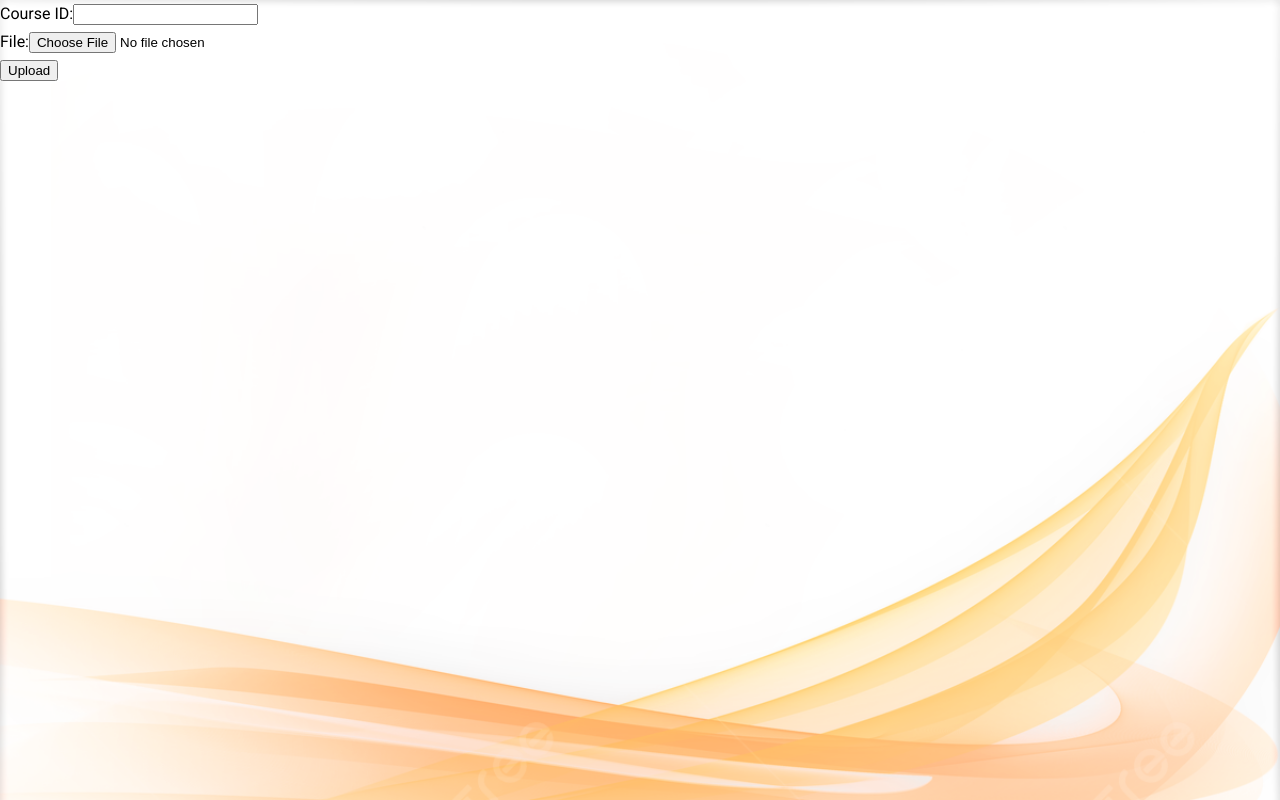
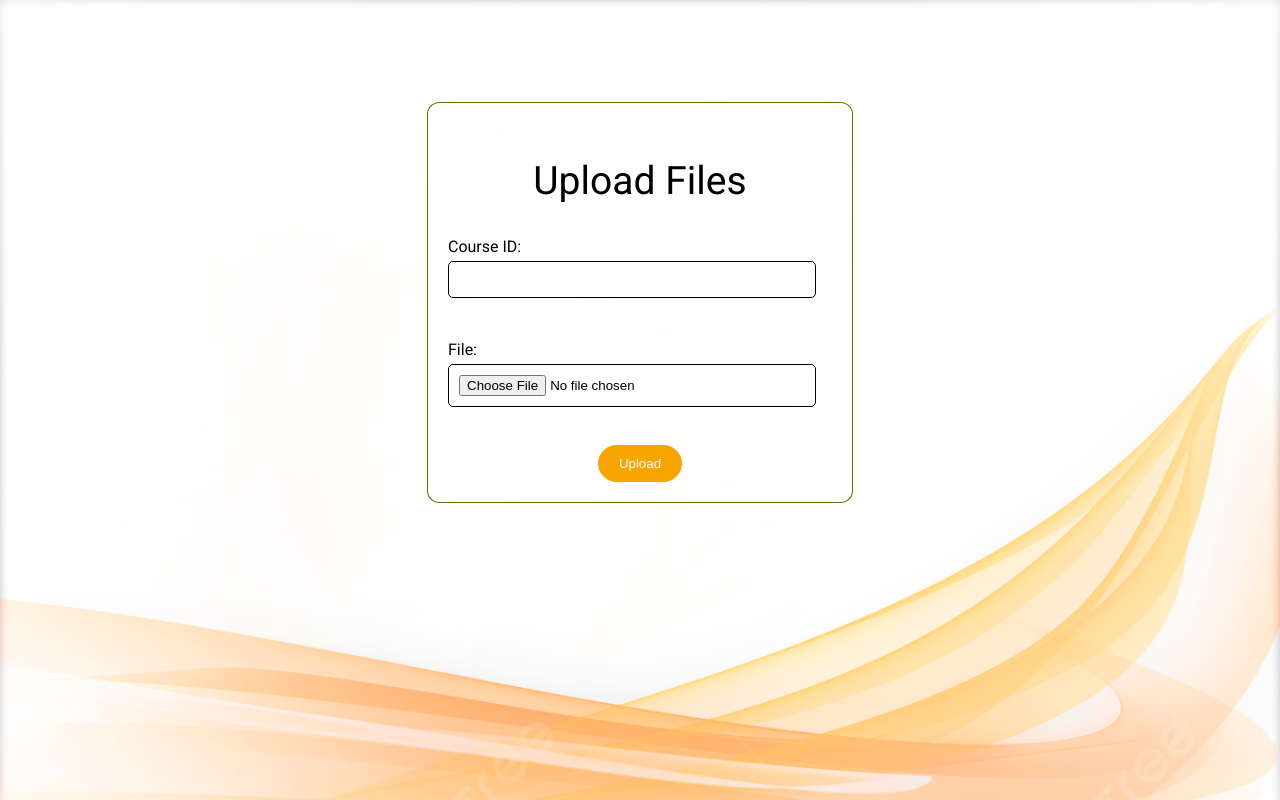
Before and after one commit to rasha-massoud/E-Learning-System, a React (Create React App) app in the folder FrontendClient/frontend-client/: page /upload in a window 1280 px wide. Built offline with nearby package versions, Linux system fonts and the light colour scheme.

Commit message:
Added the styles.css file to the Upload file

```diff
--- a/FrontendClient/frontend-client/src/Components/UploadFiles/index.jsx
+++ b/FrontendClient/frontend-client/src/Components/UploadFiles/index.jsx
@@ -1,5 +1,6 @@
 import React, { useState } from "react";
 import axios from "axios";
+import "./styles.css";
 
 const UploadFiles = () => {
     const [file, setFile] = useState(null);
@@ -43,6 +44,8 @@ const UploadFiles = () => {
     };
 
     return (
+        <div className="upload-block">
+            <h2>Upload Files</h2>
             <form onSubmit={handleSubmit}>
                 <label>
                     Course ID:
@@ -54,8 +57,11 @@ const UploadFiles = () => {
                     <input type="file" onChange={handleFileChange} />
                 </label>
                 <br />
+                <div className="buttons">
                     <button type="submit">Upload</button>
+                </div>
             </form>
+        </div>
     );
 };
 
--- a/FrontendClient/frontend-client/src/Components/UploadFiles/styles.css
+++ b/FrontendClient/frontend-client/src/Components/UploadFiles/styles.css
@@ -0,0 +1,92 @@
+.upload-block {
+    display: flex;
+    flex-direction: column;
+    border: 1px solid var(--green);
+    width: 30%;
+    margin: 8% auto;
+    padding: 20px;
+    border-radius: 3%;
+}
+
+.logo {
+    margin-left: 25%;
+    border-radius: 50%;
+    border-radius: 50%;
+    width: 50%;
+    height: auto;
+}
+
+.upload-block h2 {
+    text-align: center;
+    margin-bottom: 7%;
+}
+
+.upload-block label {
+    display: block;
+    margin-bottom: 5px;
+}
+
+.buttons {
+    display: flex;
+    justify-content: center;
+    gap: 5%;
+}
+
+.upload-block input[type="text"],
+.upload-block input[type="file"] {
+    display: block;
+    width: 90%;
+    padding: 10px;
+    margin-bottom: 10px;
+    border: 1px solid black;
+    border-radius: 5px;
+}
+
+.upload-block button[type="submit"] {
+    background-color: var(--orange);
+    color: white;
+    border: 1.5px solid var(--orange);
+    border-radius: 20px;
+    padding: 10px 20px;
+    cursor: pointer;
+    transition: background-color 0.2s ease-in-out;
+}
+
+.form-group {
+    margin-bottom: 5%;
+}
+
+.upload-block button[type="submit"]:hover {
+    border: 1.5px solid var(--light-blue);
+    background-color: var(--light-blue);
+    color: white;
+}
+
+p {
+    margin-left: 20%;
+}
+
+.error {
+    color: var(--orange);
+}
+
+@media (max-width: 768px) {
+    .register-block {
+        width: 100%;
+        max-width: 500px;
+    }
+}
+
+@keyframes fade-in {
+    from {
+        opacity: 0;
+    }
+
+    to {
+        opacity: 1;
+    }
+}
+
+.fade-in {
+    animation: fade-in 0.5s ease-in-out;
+}
```
Lines whose indentation alone changed are shown as unchanged.
